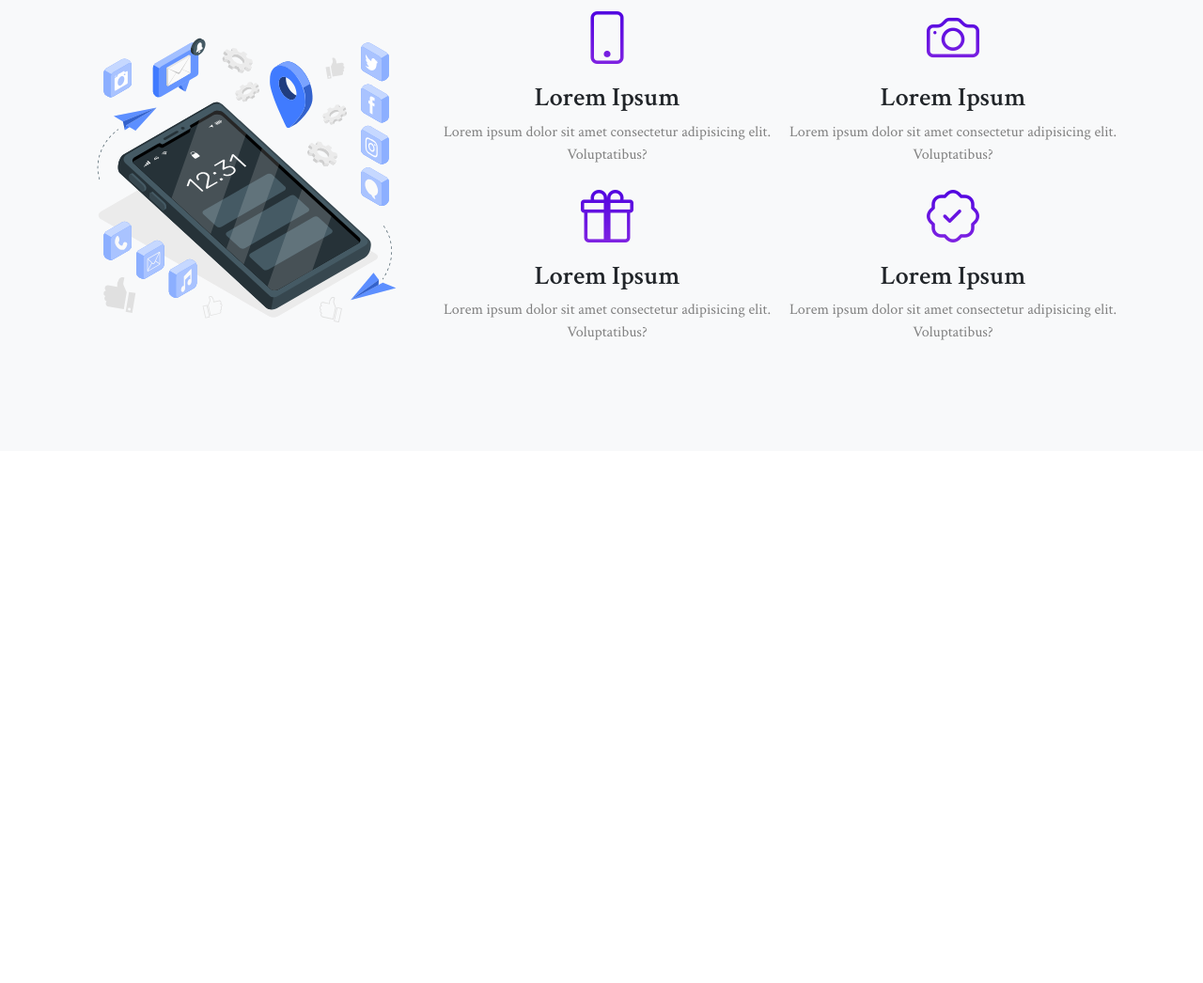
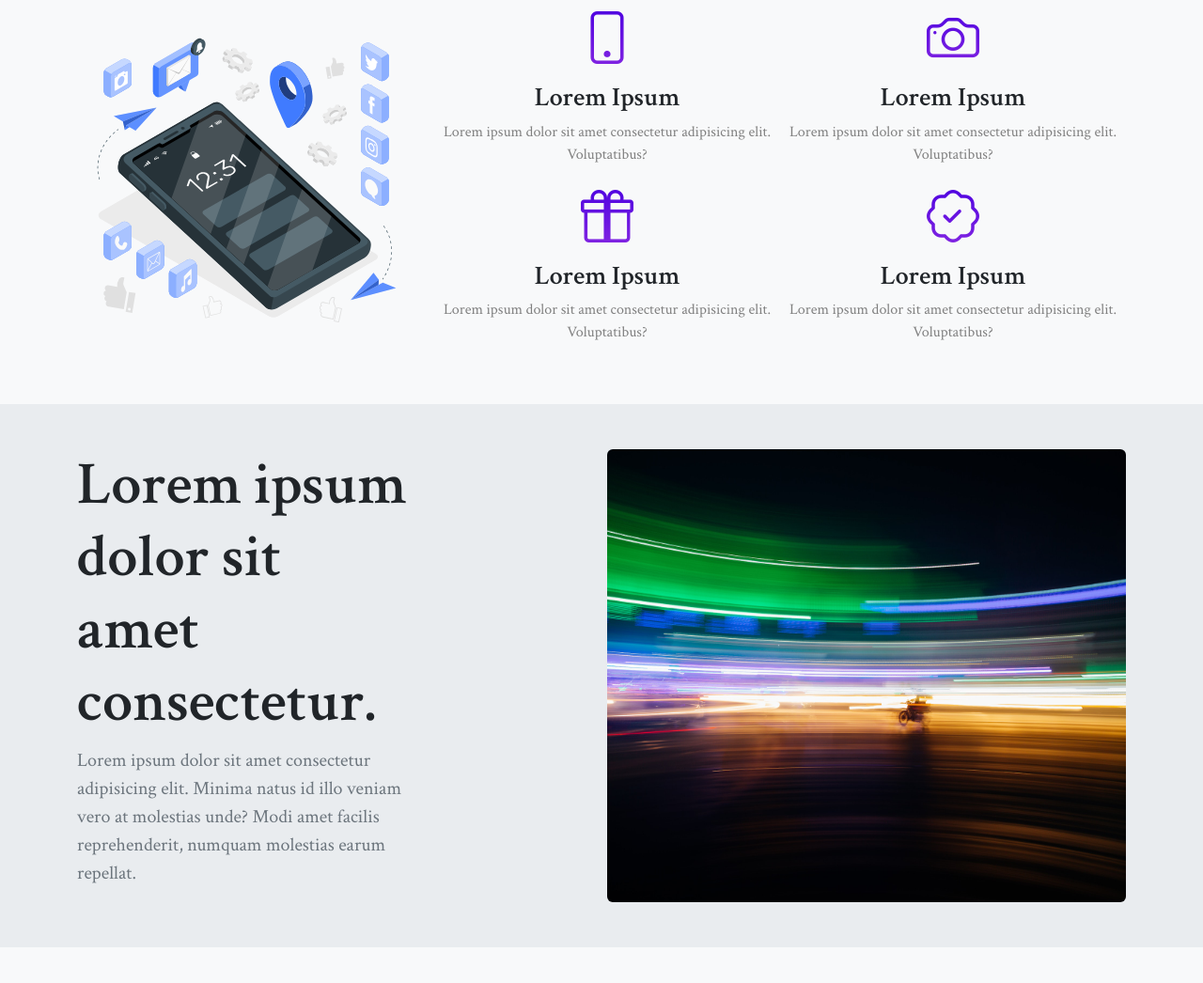
Before and after one commit to SchunckLeonardo/Bootstrap-ex-01, a plain HTML site: page index.html in a window 1280 px wide. Shown: the part 1098-2144 px from the top of the page at 94% size. Before the commit the page ends 1578 px from the top, so only its background shows below. Drawn offline with nearby package versions, Linux system fonts and the light colour scheme.

Commit message:
feat: Added new section

```diff
--- a/index.html
+++ b/index.html
@@ -97,6 +97,19 @@
                 </div>
             </div>
         </section>
+        <article class="container-fluid bg-body-secondary">
+            <section class="container py-5">
+                <div class="row">
+                    <div class="col-lg-4 col-md-12">
+                        <h1 class="display-3 fw-bold">Lorem ipsum dolor sit amet consectetur.</h1>
+                        <p class="lead text-secondary">Lorem ipsum dolor sit amet consectetur adipisicing elit. Minima natus id illo veniam vero at molestias unde? Modi amet facilis reprehenderit, numquam molestias earum repellat.</p>
+                    </div>
+                    <div class="col-lg-8 col-md-12 d-flex justify-content-lg-end justify-content-center">
+                        <img src="./assets/img/pexels-kelly-3119955.jpg" alt="" class="img-fluid rounded w-75">
+                    </div>
+                </div>
+            </section>
+        </article>
     </main>
 
 
```
